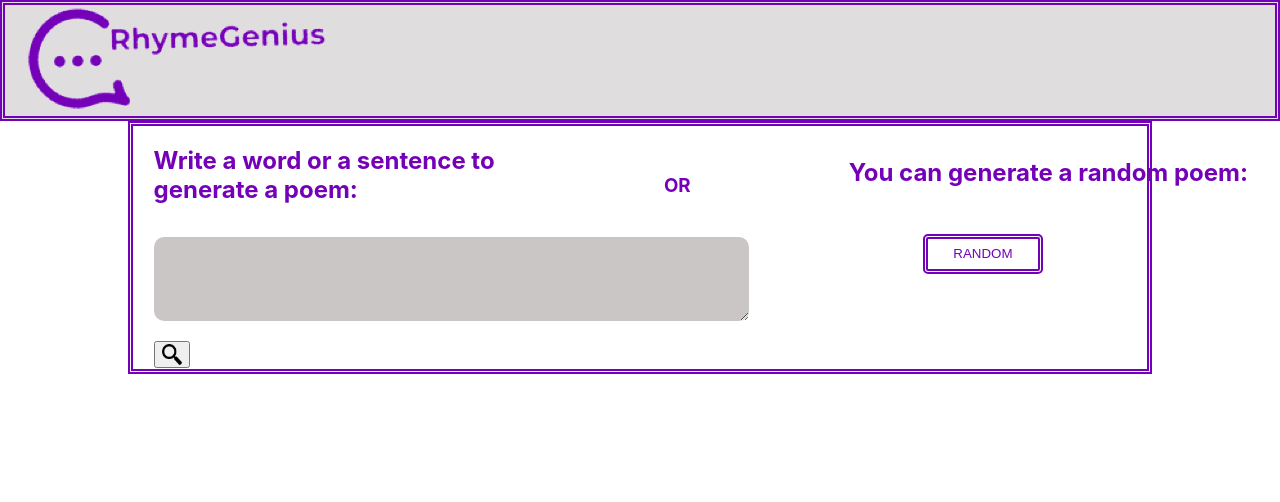
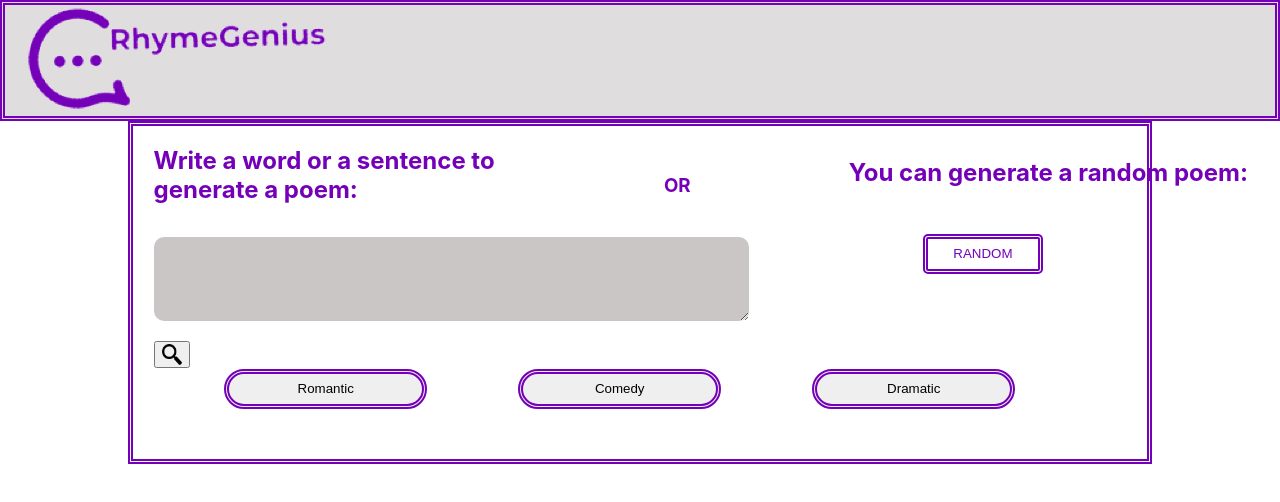
Before and after one commit to Alexandrufanu/RhymeGenius_FE, a React (Create React App) app: page / in a window 1280 px wide. Shown: the top 502 px of the page. Built offline with nearby package versions, Linux system fonts and the light colour scheme.

Commit message:
edited  butons

```diff
--- a/src/components/Navbar.css
+++ b/src/components/Navbar.css
@@ -184,3 +184,22 @@ background: linear-gradient(90deg, rgb(90, 149, 221) 61%, rgb(132, 207, 230) 97%
     margin-left: 25%;
     margin-top: 5%;
   }
+
+  .poemType{
+    display: flex;
+
+  }
+
+  .onePoemType{
+    border: 5px solid #7400B8;
+    border-style: double;
+    border-radius: 80px;
+    margin-left: 9%;
+    width: 20%;
+    height: 5vh;
+    margin-bottom: 5%;
+  }
+
+  button{
+    cursor: pointer;
+  }
--- a/src/components/Navbar.js
+++ b/src/components/Navbar.js
@@ -7,6 +7,7 @@ import './Navbar.css';
 
 function Navbar() {
   return (
+
   <div  style={{ backgroundColor: "rgba(255, 255, 255, 0.5)" }}>
 
      <nav>
@@ -44,16 +45,18 @@ function Navbar() {
 
   </div>
 
-
-
+  <div className='poemType'>
+      <button className='onePoemType'>Romantic</button>
+      <button className='onePoemType'>Comedy</button>
+      <button className='onePoemType'>Dramatic</button>
+  </div>
 
 </div>
 
 
 
+
     </div>
-
-
   );
 }
 
```
Lines whose indentation alone changed are shown as unchanged.
